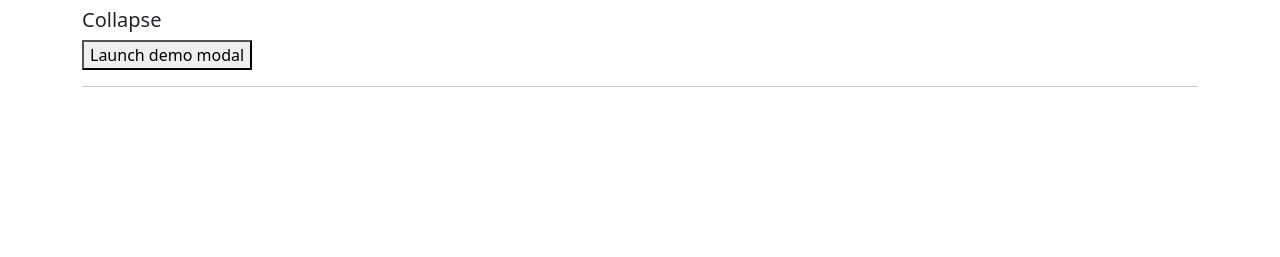
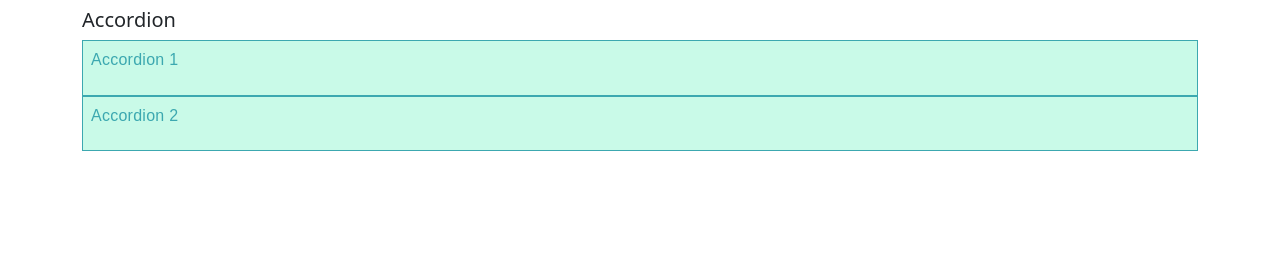
Before and after one commit to andresclua/ds-accordion, a website built with webpack: page dist/index.html in a window 1280 px wide. Built offline with nearby package versions, Linux system fonts and the light colour scheme; what @andresclua/jsutil would draw is missing.

Commit message:
Accordion

```diff
--- /dev/null
+++ b/src/Accordion.js
@@ -0,0 +1,72 @@
+import JSUTIL from '@andresclua/jsutil/src/js_helper';
+class Accordion {
+    constructor(config){
+        this.accActive = config.accActive;
+        this.accActiveClass = config.accActiveClass;
+        this.accTrigger = config.accTrigger
+        this.accBody = config.accBody
+        this.accClose = config.accClose
+        this.accAllOpen = config.accAllOpen
+
+        this.JSUTIL = new JSUTIL();
+        this.init()
+        this.events()
+    }
+    init() {
+        this.show()
+    }
+    events(){
+        document.querySelectorAll(`[${this.accTrigger}]`).forEach((element)=>{
+            element.addEventListener('click', (item)=>{
+                item.preventDefault();
+                // Hides all active classes
+                this.toggle(element);
+            })
+        })
+    }
+    show(){
+        console.log(this.accActive);
+        this.JSUTIL.addClass(document.getElementById(this.accActive),this.accActiveClass);
+    }
+    toggle(element){
+        // Hides all active classes
+        // apply class to trigger
+        var targetID = element.getAttribute(`${this.accTrigger}`);
+        var bodyelement = document.getElementById(targetID);
+        if(this.accClose === true){
+            if(bodyelement.classList.contains(this.accActiveClass)){
+                this.JSUTIL.toggleClass(bodyelement,this.accActiveClass);
+                if(!this.accAllOpen)
+                    this.hideAllTabsExceptActual(targetID);
+            }else{
+                if(!this.accAllOpen)
+                    this.hide();
+                this.JSUTIL.toggleClass(bodyelement,this.accActiveClass);
+            }
+
+        }else{
+            this.hide();
+            //apply class to element
+            this.JSUTIL.toggleClass(bodyelement,this.accActiveClass);
+        }
+    }
+
+    hide(){
+        //removes class element
+        document.querySelectorAll(`[${this.accBody}]`).forEach((element)=>{
+            this.JSUTIL.removeClass(element,this.accActiveClass)
+        });
+    }
+
+    hideAllTabsExceptActual(targetID){
+        //removes class element except actual
+        console.log('aa',this.accBody);
+        document.querySelectorAll(`[${this.accBody}]`).forEach((element)=>{
+            if(element.getAttribute(`${this.accBody}`) != targetID){
+                this.JSUTIL.removeClass(element,this.accActiveClass)
+            }
+        });
+    }
+}
+
+export default Accordion;
--- a/src/Modal.js
+++ /dev/null
@@ -1,82 +0,0 @@
-
-import JSUTIL from '@andresclua/jsutil/src/js_helper';
-class Modal {
-    constructor(config) {
-        this.backdrop = config.backdrop;
-        this.backdropActiveClass = config.backdropActiveClass;
-        this.modal = config.modal;
-        this.modalActiveClass = config.modalActiveClass;
-        this.modalID = config.modalIdTarget
-        this.time = 400
-
-        this.onshow = config.onShow;
-        this.onhide = config.onHide;
-
-        this.JSUTIL = new JSUTIL();
-        this.init()
-        this.events()
-    }
-    init() {
-        // empty for now
-    }
-    events() {
-        document.querySelectorAll(`[tf-ds-modal-target='${this.modalID}']`).forEach((element) => {
-            element.addEventListener('click', event => this.show());
-        })
-        document.querySelectorAll(`[tf-ds-modal-close='${this.modalID}']`).forEach((element) => {
-            element.addEventListener('click', event => this.hide());
-        })
-
-    }
-    async hide(){
-        // Start Modal
-        await this.tf_sto(this.time)
-        this.JSUTIL.removeClass(document.getElementById(`${this.modalID}`), this.modalActiveClass);
-        // End Modal
-
-        // Backdrop
-        await this.tf_sto(this.time);
-        this.JSUTIL.removeClass(document.querySelector(`.${this.backdrop}`), this.backdropActiveClass);
-        await this.tf_sto(this.time);
-
-        if (document.querySelector(`.${this.backdrop}`)) {
-            var backdropHTML = document.querySelector(`.${this.backdrop}`);
-            backdropHTML.parentNode.removeChild(backdropHTML);
-        }
-        // End Backdrop
-
-        if(this.onhide){
-            this.onhide()
-        }
-    }
-    async show(element) {
-
-        // Backdrop
-        var backdropHTML = document.createElement('div');
-        backdropHTML.className = this.backdrop;
-        document.body.appendChild(backdropHTML);
-        await this.tf_sto(this.time);
-        this.JSUTIL.toggleClass(document.querySelector(`.${this.backdrop}`), this.backdropActiveClass);
-
-        await this.tf_sto(300);
-        this.JSUTIL.toggleClass(document.getElementById(this.modalID), this.modalActiveClass)
-
-        if (document.querySelector(`.${this.backdrop}`)) {
-            document.querySelector(`.${this.backdrop}`).addEventListener('click', event => this.hide());
-        }
-
-        if(this.onshow){
-            this.onshow()
-        }
-    }
-
-    async tf_sto(time) {
-        return new Promise((resolve, reject) => {
-            if (isNaN(time))
-                reject(new Error('is not a number'))
-            else
-                setTimeout(resolve, time)
-        });
-    }
-}
-export default Modal;
--- a/src/index.js
+++ b/src/index.js
@@ -1,21 +1,17 @@
 
-import Modal from './Modal';
+import Accordion from './Accordion';
 class Page{
     constructor(){
         this.init()
     }
     init(){
-        // const options = {
-        //     modalActiveClass: 'b--modal-a--is-active',
-        //     backdrop: 'b--modal-backdrop-a',
-        //     backdropActiveClass: 'b--modal-backdrop-a--is-active',
-        // };
-        const modal = new Modal({
-            backdrop: 'b--modal-backdrop-a',
-            backdropActiveClass: 'b--modal-backdrop-a--is-active',
-            modal:'b--modal-a',
-            modalIdTarget : 'modal-1',
-            modalActiveClass:'b--modal-a--is-active',
+        const accordion = new Accordion({
+            accActive : 'accordion-1',
+            accActiveClass : 'b--accordion-a--is-active',
+            accClose : false,
+            accAllOpen : false,
+            accTrigger : 'tf-ds-acc-target',
+            accBody : 'tf-ds-acc-body',
             onHide : () => {
                 console.log("hide modal");
             },
@@ -23,12 +19,6 @@ class Page{
                 console.log("show");
             }
         });
-        modal.show()
-        setTimeout(()=>{
-            modal.hide()
-        },3000)
-        // // document.querySelector("[tf-ds-element='modal']")
-
     }
 }
 export default Page;
```
Also changed, not shown: package.json (+6 -6 lines), dist/index.html, dist/main.js, 2 other files.
